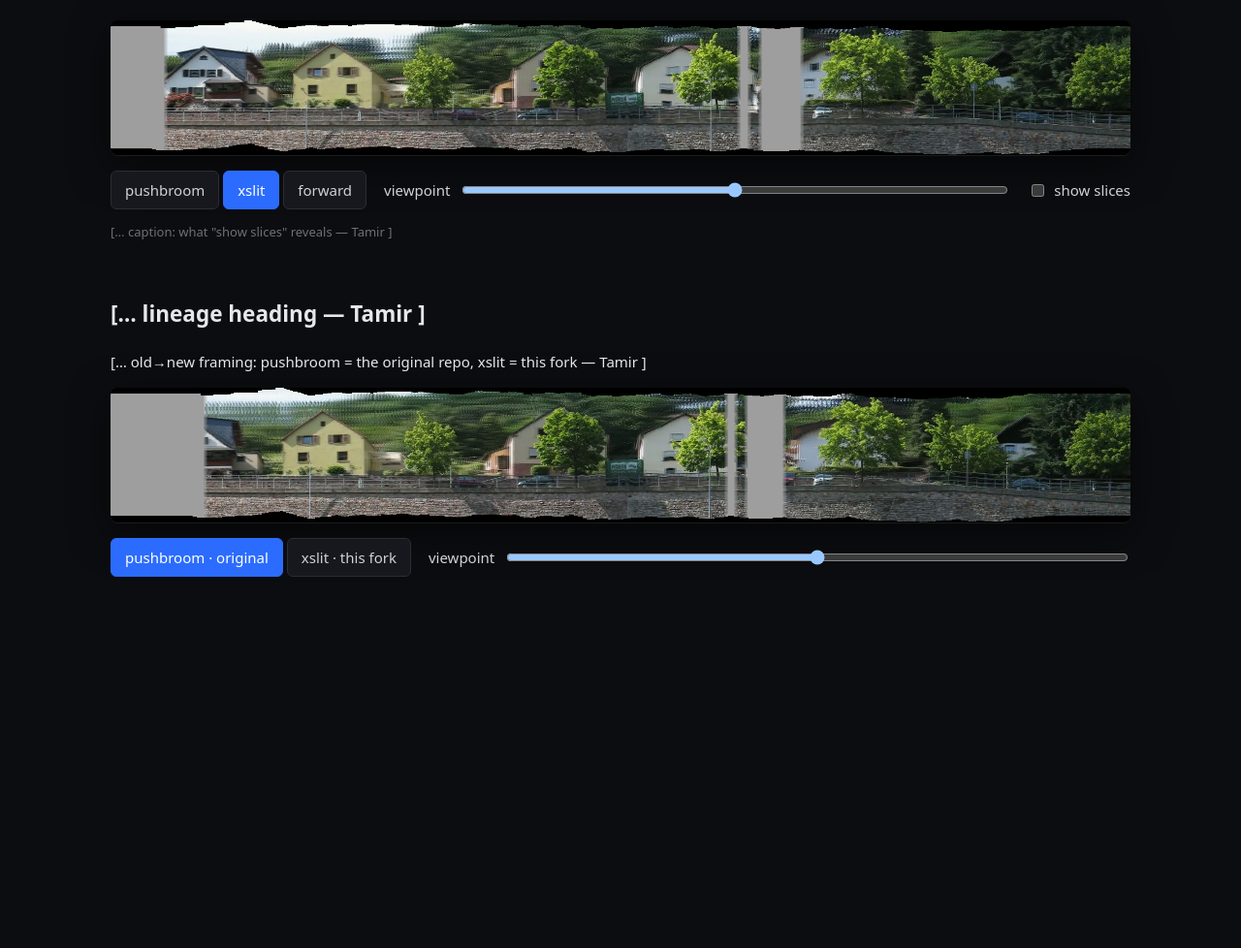
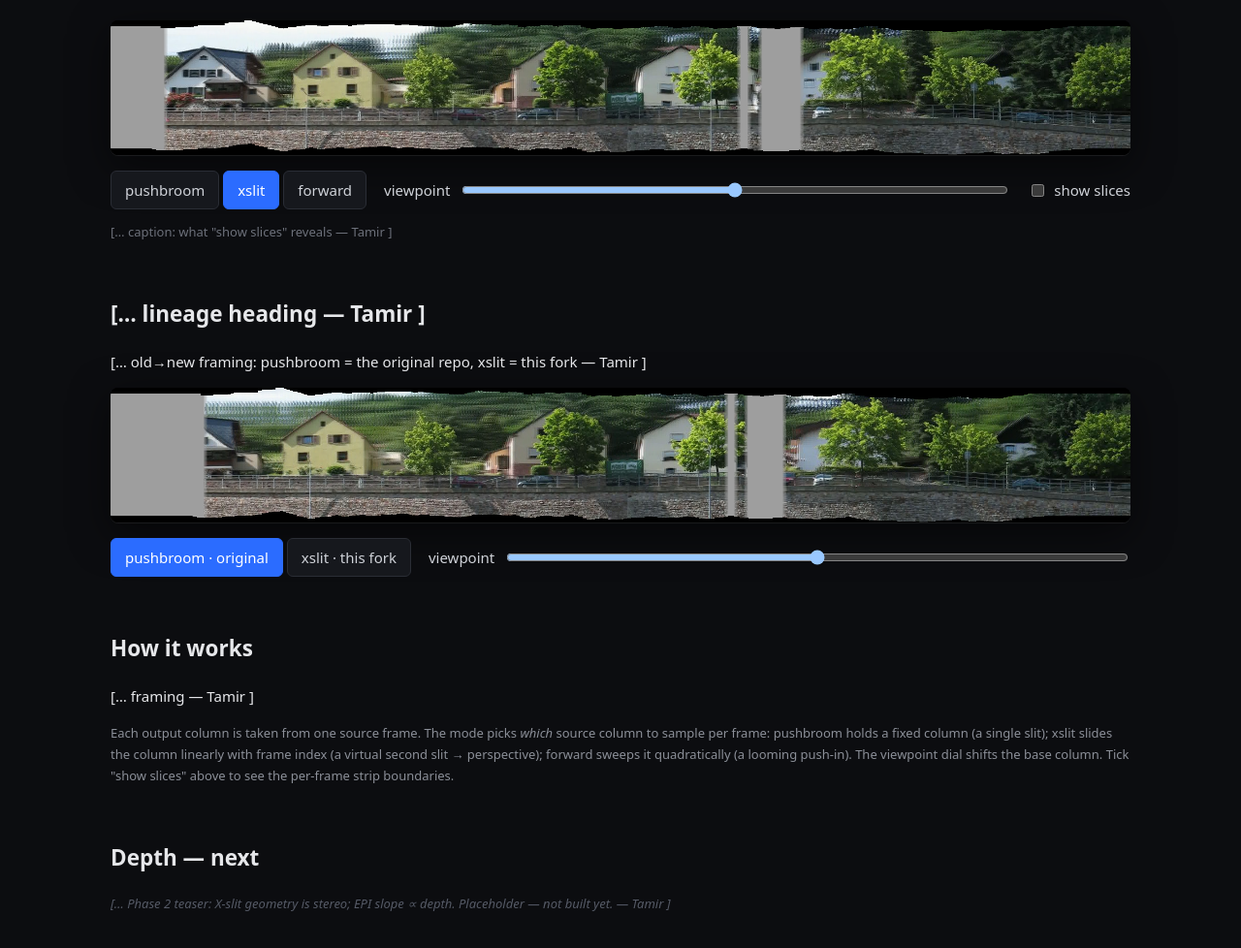
Before and after one commit to tamirelazar/stereo-mosaic-live, a website: page docs/index.html in a window 1280 px wide. Shown: the part 114-1092 px from the top of the page at 97% size. Before the commit the page ends 813 px from the top, so only its background shows below. Drawn offline with Linux system fonts and the light colour scheme.

Commit message:
feat: geometry explainer and depth teaser stub sections

```diff
--- a/docs/index.html
+++ b/docs/index.html
@@ -39,7 +39,22 @@
     </div>
   </section>
 
-  <!-- Task 7: geometry explainer + depth teaser stub mount here -->
+  <section class="explainer">
+    <h2>How it works</h2>
+    <p>[… framing — Tamir ]</p>
+    <p class="fact">Each output column is taken from one source frame. The mode picks
+       <em>which</em> source column to sample per frame: pushbroom holds a fixed column
+       (a single slit); xslit slides the column linearly with frame index (a virtual
+       second slit → perspective); forward sweeps it quadratically (a looming push-in).
+       The viewpoint dial shifts the base column. Tick "show slices" above to see the
+       per-frame strip boundaries.</p>
+  </section>
+
+  <section class="depth-teaser">
+    <h2>Depth — next</h2>
+    <p class="stub">[… Phase 2 teaser: X-slit geometry is stereo; EPI slope ∝ depth.
+       Placeholder — not built yet. — Tamir ]</p>
+  </section>
 </main>
 <script type="module">
 import { initViewer } from "./js/viewer.js";
--- a/docs/style.css
+++ b/docs/style.css
@@ -16,3 +16,5 @@ canvas { width: 100%; height: auto; display: block; border-radius: 8px; backgrou
 .toggle { display: flex; align-items: center; gap: 7px; color: #cfd2d8; cursor: pointer; }
 .caption { color: #6c707a; font-size: 13px; }
 section { margin-bottom: 56px; }
+.fact { color: #8b8f98; font-size: 13px; line-height: 1.7; }
+.stub { color: #555a66; font-size: 13px; font-style: italic; }
```
